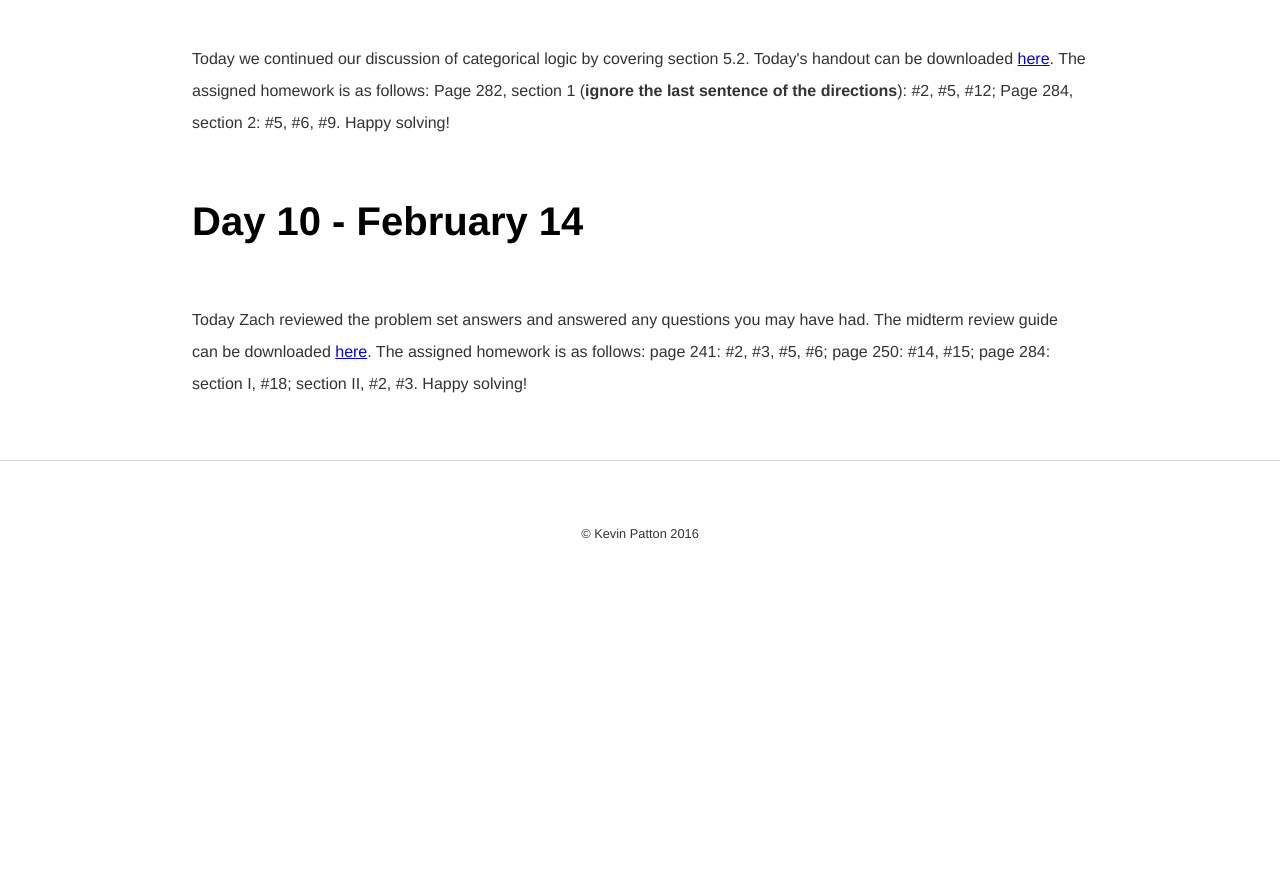
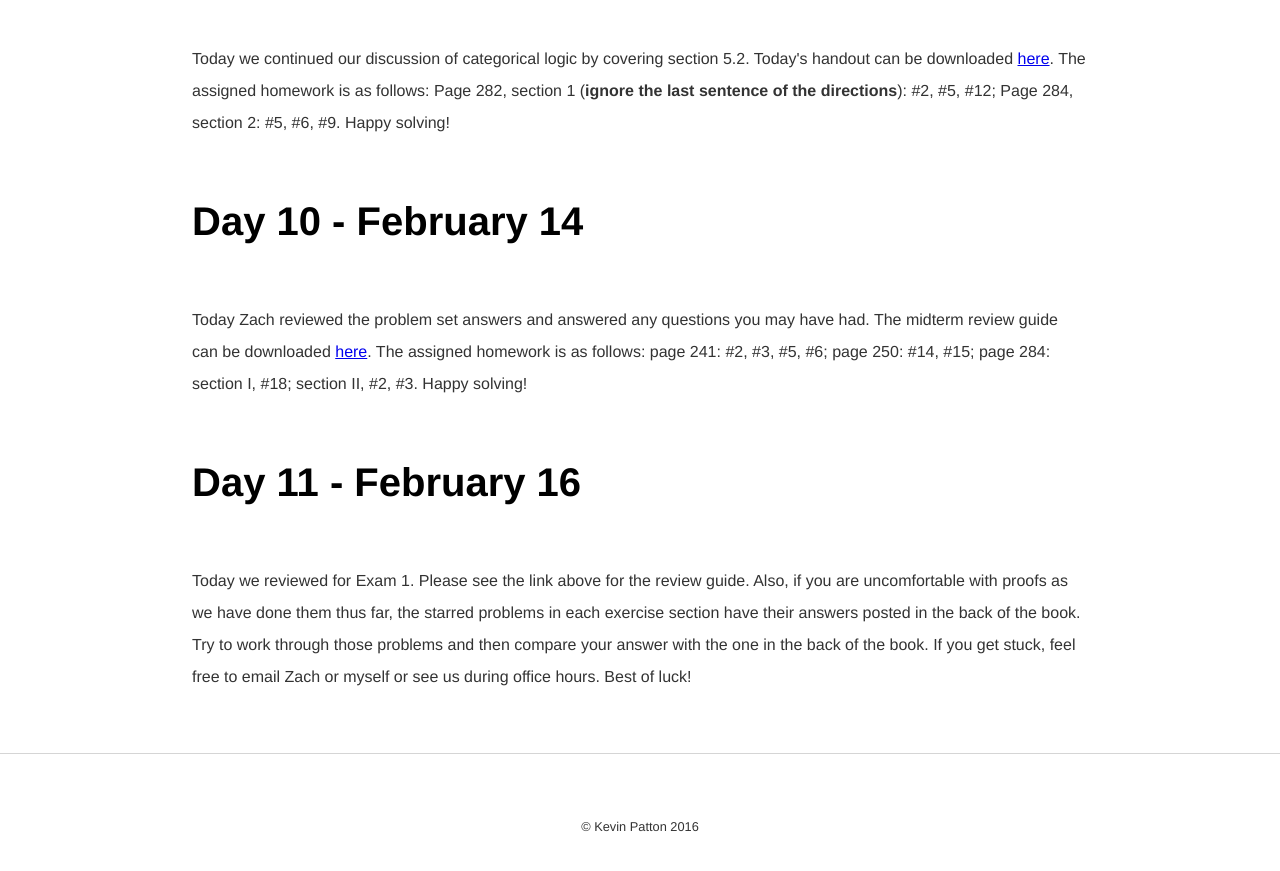
Before and after one commit to kevinjpatton/kevinjpatton.github.io, a Jekyll site: the page built from teaching/phil_110/index.html, in a window 1280 px wide and 900 px high, scrolled down 2898 px. Shown: the top 871 px of the window. Built offline with Jekyll 4.4.1, drawn with Linux system fonts in a browser that asks for light colours; Markdown is read by kramdown in place of the engine named in the settings; before the commit the page ends 3505 px from its top, so only the background shows below that.

Commit message:
Update index.html

```diff
--- a/teaching/phil_110/index.html
+++ b/teaching/phil_110/index.html
@@ -28,3 +28,5 @@ title: Philosophy 110 - Kevin Patton
 <p>Today we continued our discussion of categorical logic by covering section 5.2.  Today's handout can be downloaded <a href=/teaching/phil_110/Day10-Section5.2.pdf target="_blank">here</a>.  The assigned homework is as follows: Page 282, section 1 (<b>ignore the last sentence of the directions</b>): #2, #5, #12; Page 284, section 2: #5, #6, #9.  Happy solving!</p>
 <h1>Day 10 - February 14</h1>
 <p>Today Zach reviewed the problem set answers and answered any questions you may have had.  The midterm review guide can be downloaded <a href=/teaching/phil_110/Exam1-Review.pdf target="_blank">here</a>.  The assigned homework is as follows: page 241: #2, #3, #5, #6; page 250: #14, #15; page 284: section I, #18; section II, #2, #3.  Happy solving!</p>
+<h1>Day 11 - February 16</h1>
+<p>Today we reviewed for Exam 1.  Please see the link above for the review guide.  Also, if you are uncomfortable with proofs as we have done them thus far, the starred problems in each exercise section have their answers posted in the back of the book.  Try to work through those problems and then compare your answer with the one in the back of the book.  If you get stuck, feel free to email Zach or myself or see us during office hours.  Best of luck!
```
